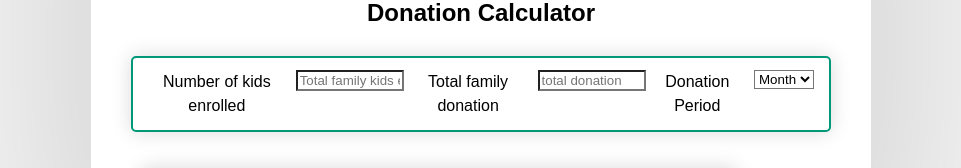
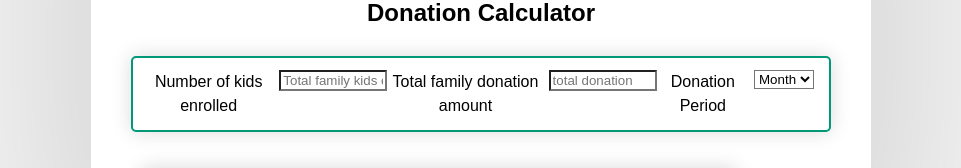
Before and after one commit to jotacamou/donation-calculator, a React (Vite) app: page / in a window 1280 px wide. Shown: the part 339-507 px from the top of the page, without its empty margins (159-1120 px from the left). Built offline with nearby package versions, Linux system fonts and the light colour scheme.

Commit message:
Improve wording for input label

```diff
--- a/src/App.tsx
+++ b/src/App.tsx
@@ -116,7 +116,7 @@ function App() {
             placeholder="Total family kids enrolled"
             required
           />
-          <label htmlFor="familyDonation">Total family donation</label>
+          <label htmlFor="familyDonation">Total family donation amount</label>
           <input
             type="text"
             name="familyDonation"
```
